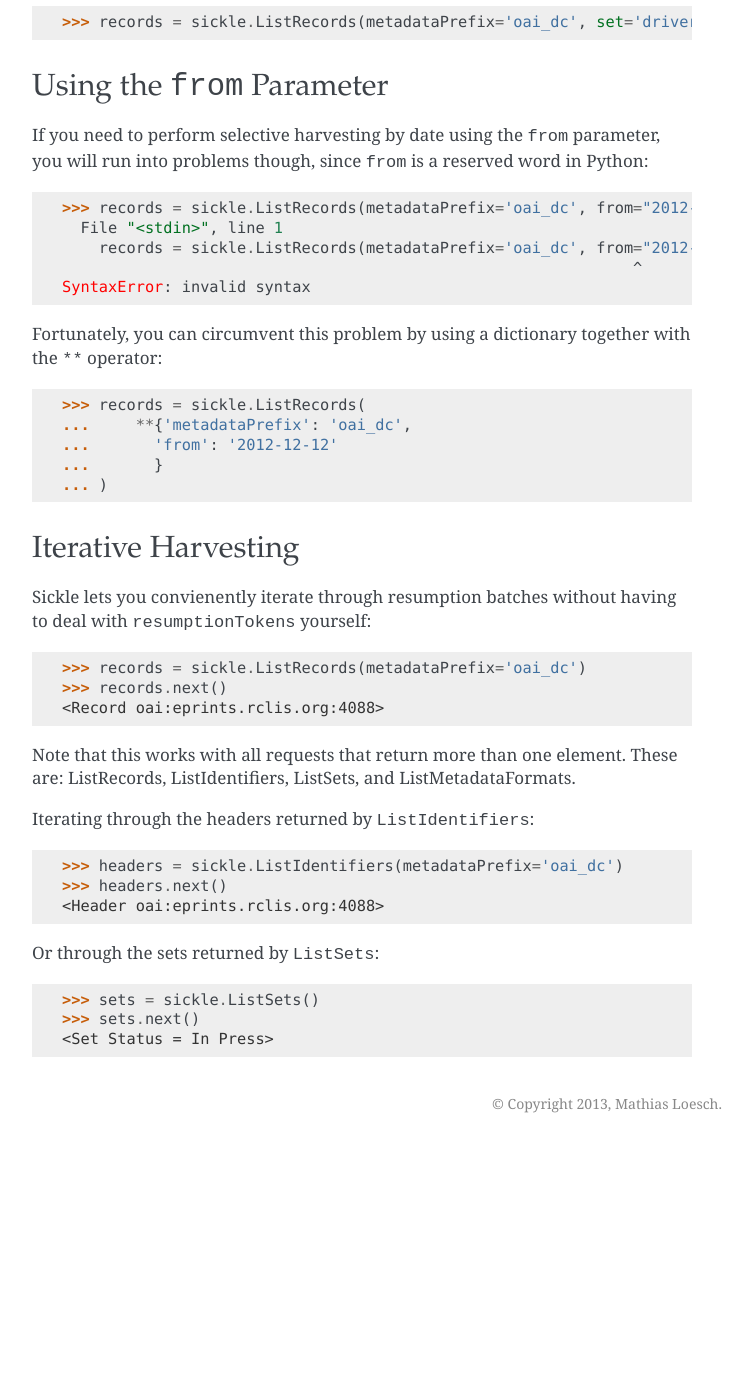
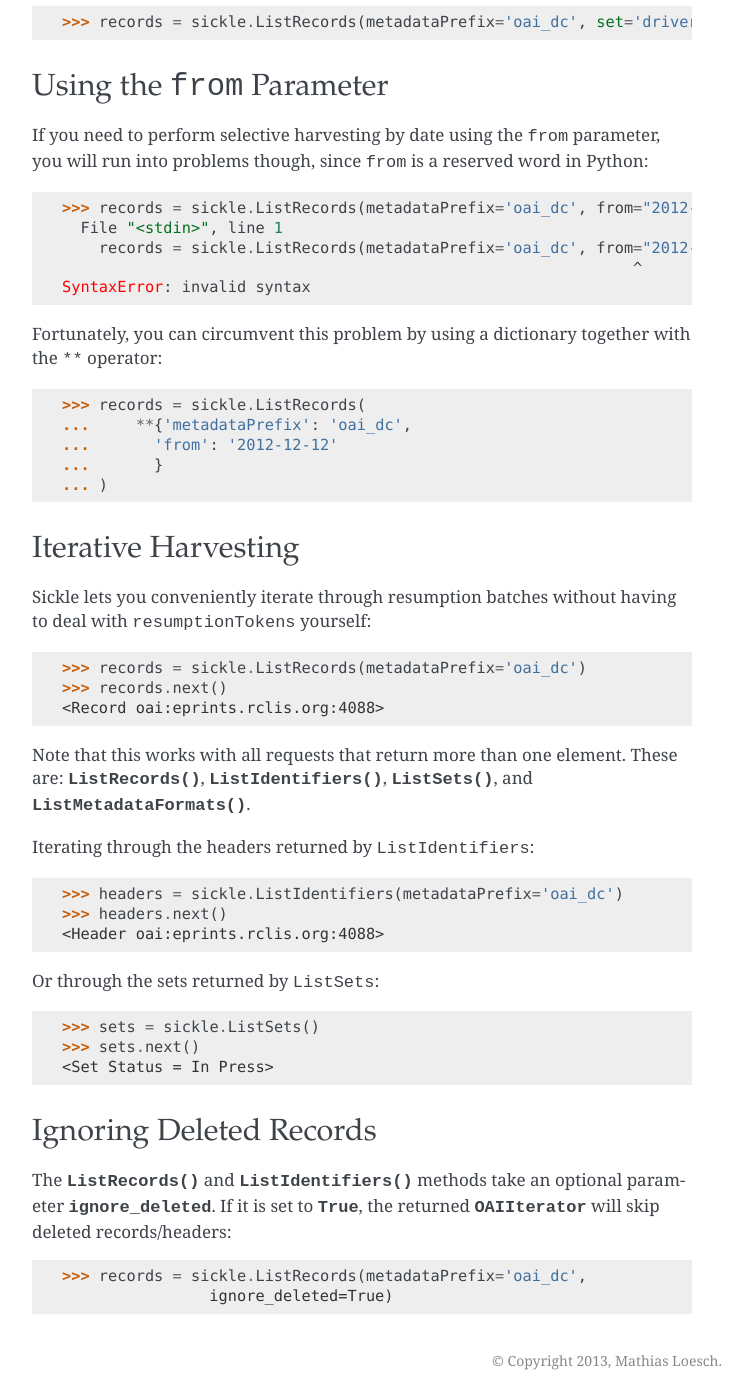
Before and after one commit to mloesch/sickle, a Sphinx documentation site: the page built from doc/tutorial.rst, in a window 1280 px wide and 1400 px high, scrolled down 725 px. Shown: the whole window, without its empty margins (388-1140 px from the left). Built offline with Sphinx 7.4.7, drawn with Linux system fonts in a browser that asks for light colours; before the commit the page ends 1868 px from its top, so only the background shows below that; some of the changed text lies outside the part shown.

Commit message:
Updated the docs

```diff
--- a/doc/index.rst
+++ b/doc/index.rst
@@ -19,7 +19,7 @@ interfaces::
     >>> sickle = Sickle('http://elis.da.ulcc.ac.uk/cgi/oai2')
     >>> records = sickle.ListRecords(metadataPrefix='oai_dc')
 
-Most importantly, Sickle lets you convienently iterate through resumption batches
+Most importantly, Sickle lets you conveniently iterate through resumption batches
 without having to deal with ``resumptionTokens`` yourself::
 
     >>> records.next()
--- a/doc/tutorial.rst
+++ b/doc/tutorial.rst
@@ -59,7 +59,7 @@ the ``**`` operator::
 Iterative Harvesting
 ====================
 
-Sickle lets you convienently iterate through resumption batches
+Sickle lets you conveniently iterate through resumption batches
 without having to deal with ``resumptionTokens`` yourself::
 
     >>> records = sickle.ListRecords(metadataPrefix='oai_dc')
@@ -67,7 +67,8 @@ without having to deal with ``resumptionTokens`` yourself::
     <Record oai:eprints.rclis.org:4088>
 
 Note that this works with all requests that return more than one element.
-These are: ListRecords, ListIdentifiers, ListSets, and ListMetadataFormats.
+These are: :meth:`~sickle.app.Sickle.ListRecords`, :meth:`~sickle.app.Sickle.ListIdentifiers`,
+:meth:`~sickle.app.Sickle.ListSets`, and :meth:`~sickle.app.Sickle.ListMetadataFormats`.
 
 Iterating through the headers returned by ``ListIdentifiers``::
 
@@ -80,3 +81,14 @@ Or through the sets returned by ``ListSets``::
     >>> sets = sickle.ListSets()
     >>> sets.next()
     <Set Status = In Press>
+
+
+Ignoring Deleted Records
+========================
+
+The :meth:`~sickle.app.Sickle.ListRecords` and :meth:`~sickle.app.Sickle.ListIdentifiers`
+methods take an optional parameter :attr:`ignore_deleted`. If it is set to :obj:`True`,
+the returned :class:`~sickle.app.OAIIterator` will skip deleted records/headers::
+
+    >>> records = sickle.ListRecords(metadataPrefix='oai_dc',
+                    ignore_deleted=True)
```
Also changed, not shown: CHANGES.rst (added, +15 -0 lines), doc/api.rst (+38 -4 lines).
